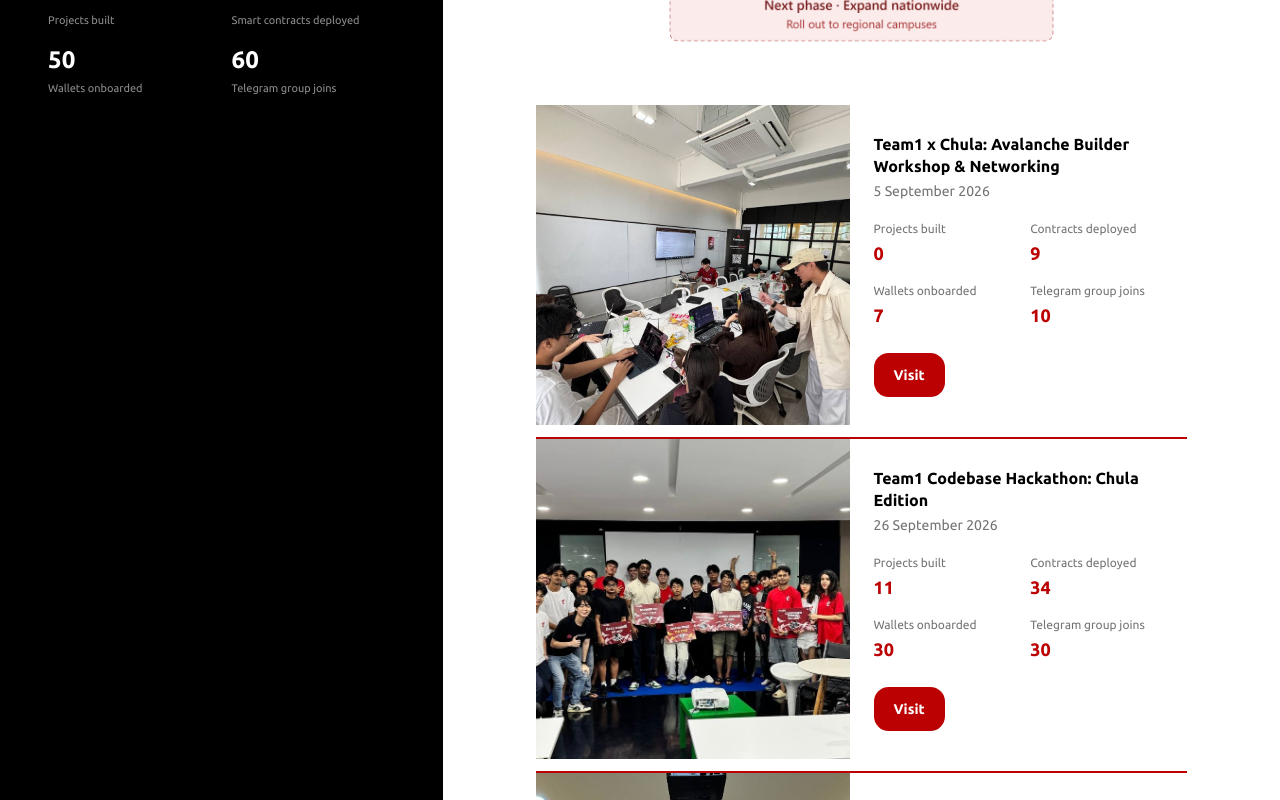
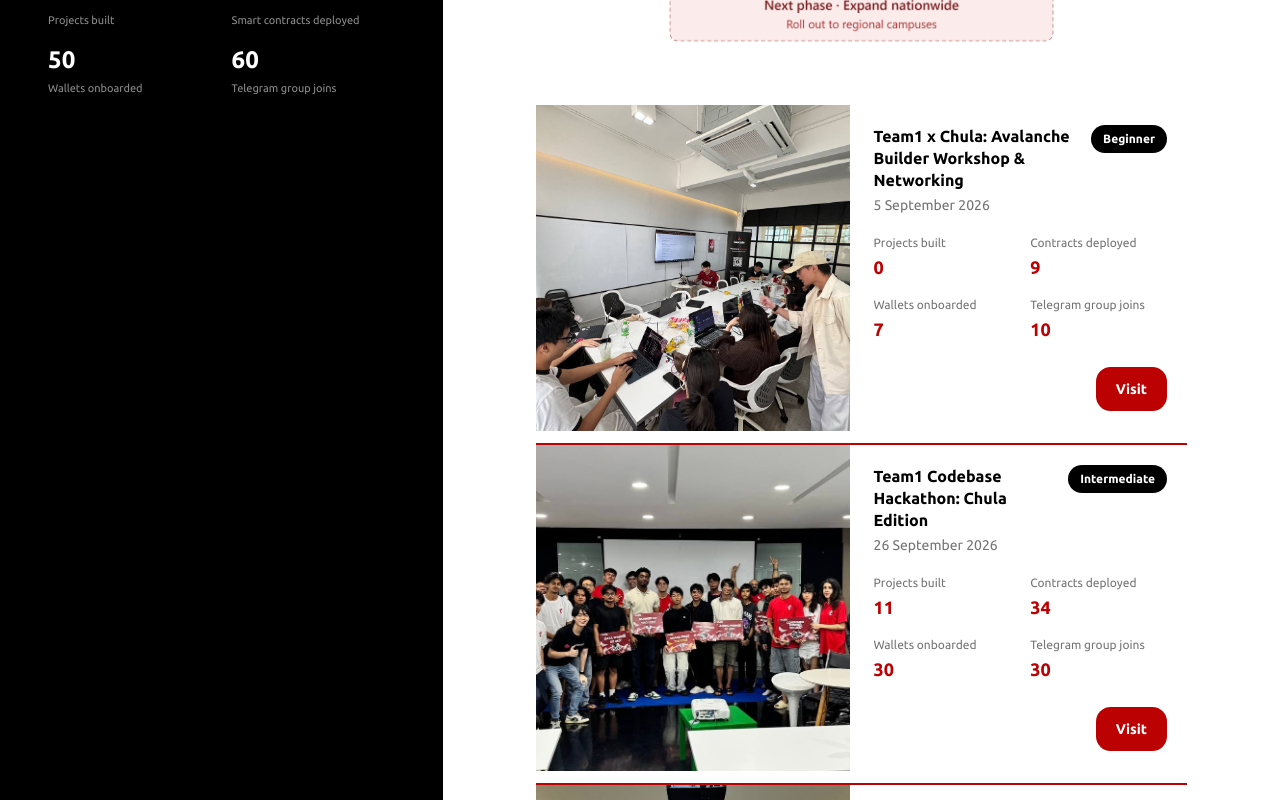
Before and after one commit to GeneralAcre/marketing-plan, a Next.js app: page /work/team1 in a window 1280 px wide. Shown: the part 880-1680 px from the top of the page. Built offline with nearby package versions, Linux system fonts and the light colour scheme.

Commit message:
Polish campaign event buttons

```diff
--- a/app/page.tsx
+++ b/app/page.tsx
@@ -12,7 +12,7 @@ export const metadata: Metadata = {
 export default function Home() {
   return (
     <div className="flex min-h-full w-full flex-col">
-      <main className="mx-auto flex w-full max-w-[1600px] flex-col gap-16 px-5 py-12 sm:px-8 md:gap-24 md:px-12 md:py-16">
+      <main className="mx-auto flex w-full max-w-[1600px] flex-col gap-16 px-5 pt-12 pb-0 sm:px-8 md:gap-24 md:px-12 md:pt-16 md:pb-0">
         <section id="focus" className="flex flex-col gap-7 border-b border-black/15 pb-10 md:flex-row md:items-end md:justify-between md:pb-14">
           <h1 className="mt-5 max-w-5xl text-3xl font-medium leading-[0.98] tracking-[-0.06em] sm:text-5xl md:text-7xl">Sanpaphat<br className="hidden sm:block" /> Porntongprasert</h1>
           <a
--- a/app/work/team1/page.tsx
+++ b/app/work/team1/page.tsx
@@ -10,6 +10,7 @@ export const metadata: Metadata = {
 
 type Campaign = {
   title: string;
+  level: "Beginner" | "Intermediate";
   dateTime: string;
   date: string;
   image: string;
@@ -21,6 +22,7 @@ type Campaign = {
 const campaigns: Campaign[] = [
   {
     title: "Team1 x Chula: Avalanche Builder Workshop & Networking",
+    level: "Beginner",
     dateTime: "2026-09-05",
     date: "5 September 2026",
     image: "/Campaign/Campaign-chula-workshop-1.jpg",
@@ -35,6 +37,7 @@ const campaigns: Campaign[] = [
   },
   {
     title: "Team1 Codebase Hackathon: Chula Edition",
+    level: "Intermediate",
     dateTime: "2026-09-26",
     date: "26 September 2026",
     image: "/Campaign/Campaign-codebase.jpeg",
@@ -49,6 +52,7 @@ const campaigns: Campaign[] = [
   },
   {
     title: "Team1 x KU: Introduction to Blockchain",
+    level: "Beginner",
     dateTime: "2026-10-11",
     date: "11 October 2026",
     image: "/Campaign/Campaign-kaset.jpg",
@@ -136,7 +140,12 @@ export default function Team1CaseStudy() {
                       />
                     </figure>
                     <div className="flex flex-col justify-center py-1 pr-4 sm:py-5 sm:pr-5">
-                      <h3 className="text-base font-semibold leading-snug text-black sm:text-base">{campaign.title}</h3>
+                      <div className="flex flex-col gap-2 sm:flex-row sm:items-start sm:justify-between sm:gap-3">
+                        <h3 className="min-w-0 text-base font-semibold leading-snug text-black sm:flex-1 sm:text-base">{campaign.title}</h3>
+                        <span className="inline-flex shrink-0 self-end rounded-md bg-black px-3 py-1.5 text-xs font-semibold text-white sm:self-start">
+                          {campaign.level}
+                        </span>
+                      </div>
                       <time dateTime={campaign.dateTime} className="mt-1 block text-sm text-black/55">{campaign.date}</time>
                       <dl className="mt-5 grid grid-cols-2 gap-x-5 gap-y-4">
                         {campaign.stats.map(([label, value]) => (
@@ -148,7 +157,7 @@ export default function Team1CaseStudy() {
                           href={campaign.href}
                           target="_blank"
                           rel="noopener noreferrer"
-                          className="mt-6 inline-flex h-fit w-fit rounded-md bg-[#BB0102] px-5 py-3 text-sm font-semibold text-white transition-colors hover:bg-[#970102]"
+                          className="mt-6 inline-flex h-fit w-full max-w-[240px] self-center justify-center rounded-md bg-[#BB0102] px-5 py-3 text-sm font-semibold text-white transition-colors hover:bg-[#970102] sm:w-fit sm:max-w-none sm:self-end"
                         >
                           Visit
                         </a>
--- a/components/sections/contact.tsx
+++ b/components/sections/contact.tsx
@@ -20,7 +20,7 @@ export function Contact() {
   return (
     <section
       id="contact"
-      className="relative left-1/2 w-screen -translate-x-1/2 bg-background px-6 py-8 text-black sm:px-10 lg:px-16"
+      className="relative left-1/2 w-screen -translate-x-1/2 bg-background px-6 pt-8 pb-0 text-black sm:px-10 lg:px-16"
     >
       <div className="mx-auto max-w-[1600px] border-y border-black/15">
         <div className="grid gap-y-6 py-6 sm:grid-cols-2 lg:grid-cols-3 lg:gap-6 lg:px-10">
```
